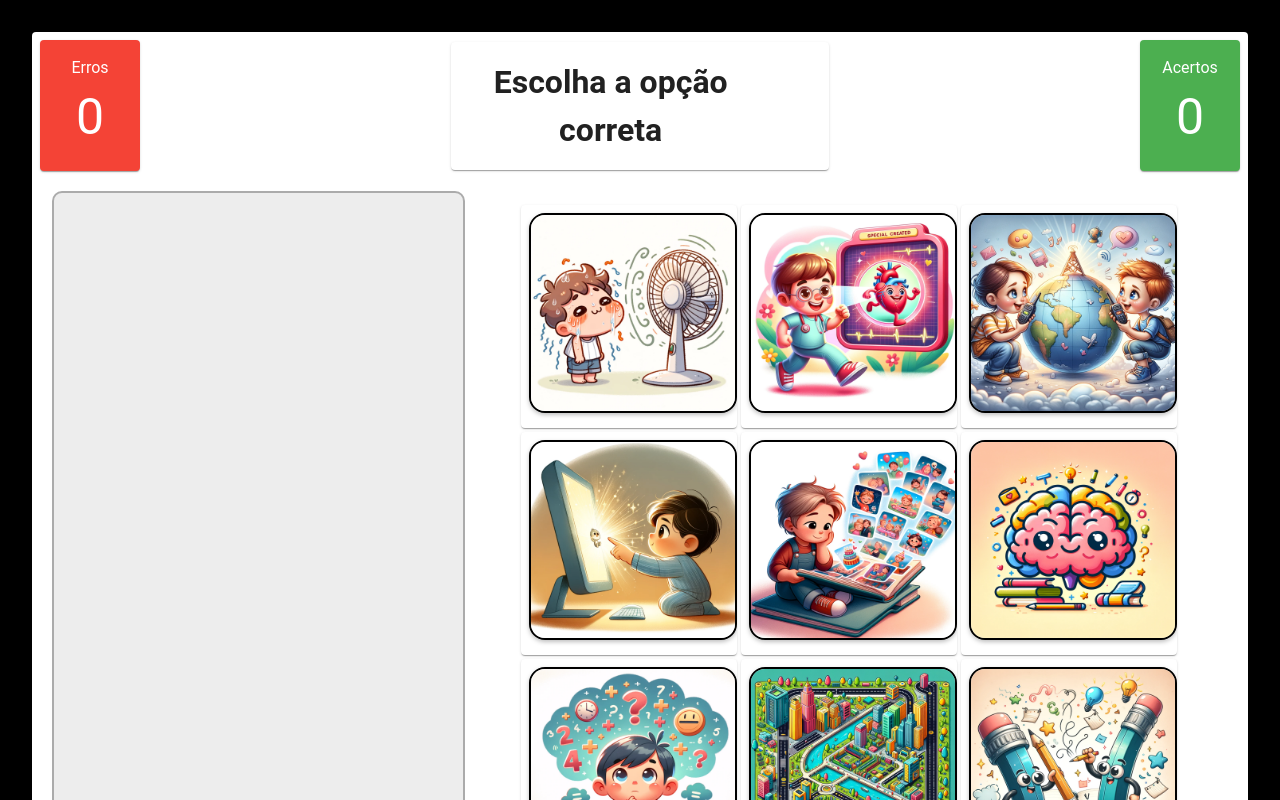
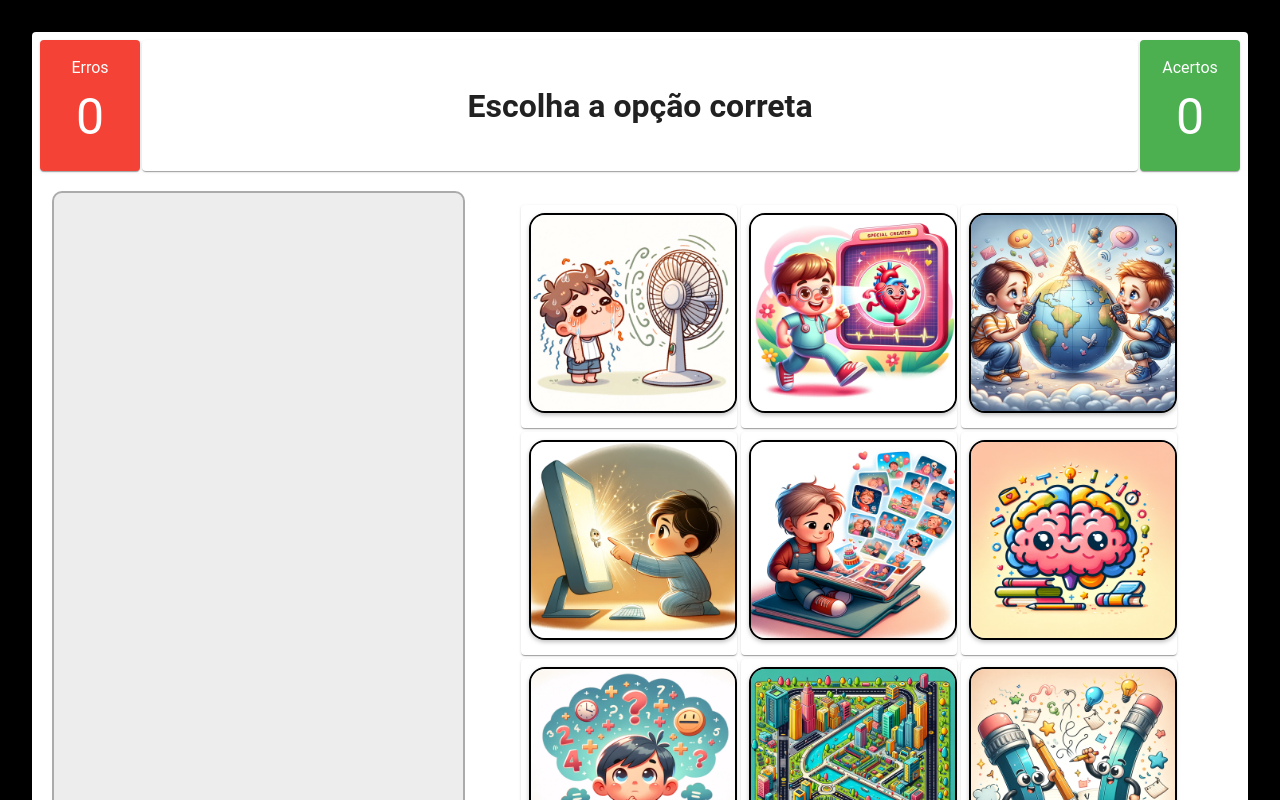
Before and after one commit to faelpatrick/CompKids, a Vue app: page / in a window 1280 px wide. Shown: the top 800 px of the page. Built offline with nearby package versions, Linux system fonts and the light colour scheme.

Commit message:
Update JogoPecasPc.vue

```diff
--- a/src/components/JogoPecasPc.vue
+++ b/src/components/JogoPecasPc.vue
@@ -9,8 +9,8 @@
                     Erros
                     <span class="placar"> {{ erros }}</span>
                 </v-card>
-                <v-card class="pa-4">
-                    <h1 class="placar_titulo"> Escolha a opção correta</h1>
+                <v-card class="placar_titulo pa-4">
+                    <h1 class=""> Escolha a opção correta</h1>
                 </v-card>
                 <v-card width="100" class="pa-4 d-flex align-center justify-center flex-column" color="green">Acertos
                     <span class="placar"> {{ acertos }}</span>
```
